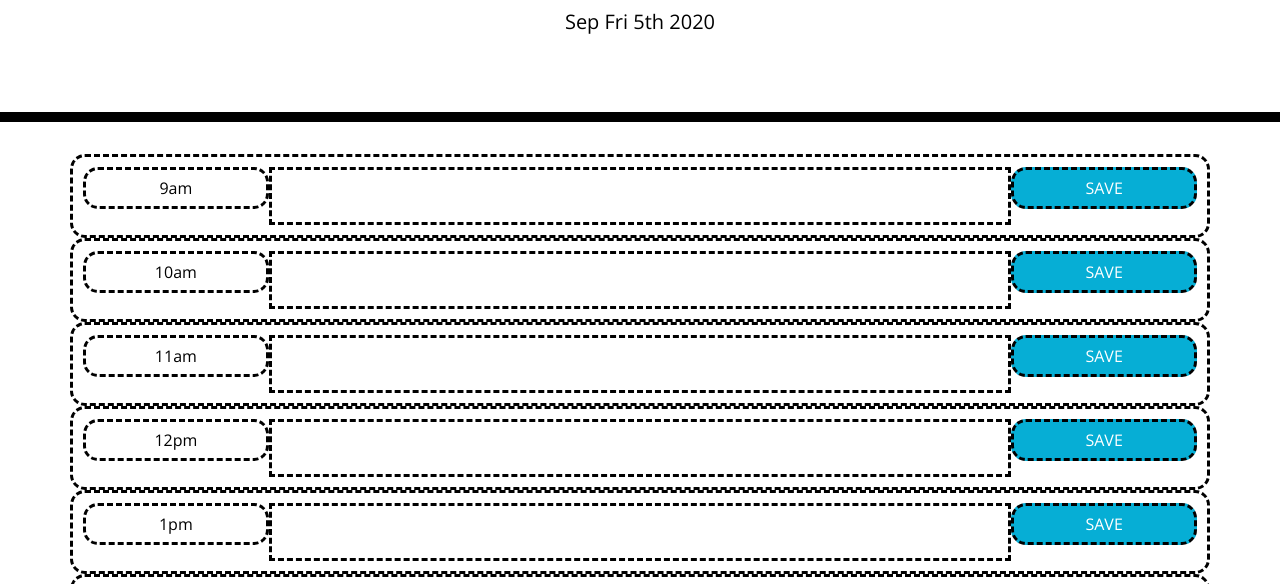
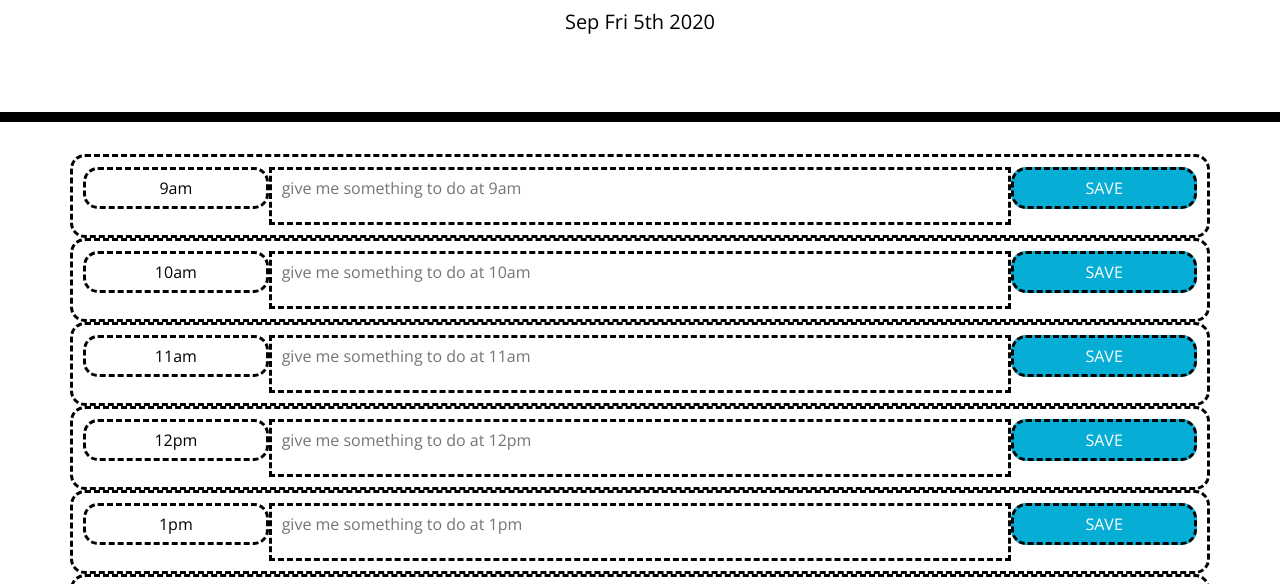
Before and after one commit to modern-sapien/work-day-scheduler, a plain HTML site: page index.html in a window 1280 px wide. Shown: the part 182-766 px from the top of the page. Drawn offline with nearby package versions, Linux system fonts and the light colour scheme.

Commit message:
I worked through targeting the textarea better using the .sibling functionality.

```diff
--- a/style.css
+++ b/style.css
@@ -28,7 +28,7 @@ textarea{
 .time-block{
   text-align: center;
   border-radius: 15px;
-  height: 100%;
+  height: 100;
 }
 
 .row {
--- a/work.js
+++ b/work.js
@@ -21,6 +21,7 @@ console.log(mainContainer)
         "5pm",
     ]
 
+
 currentDateText.text(moment().format('MMM ddd do YYYY'));
 
 // // GLOBAL FUNCTIONS
@@ -29,25 +30,37 @@ for (var i = 0; i < hourList.length; i++) {
     timeRow.addClass("row testing time-block");
     mainContainer.append(timeRow); // this has the timeBlock row showing up
 
-    var timeContainer = $("<div>" + "</div>");
+    var timeContainer = $("<div>");
     timeContainer.addClass("time-block testing col-2 hour");
     timeContainer.text(hourList[i]);
     timeRow.append(timeContainer);
 
     // FORM CONTAINER that holds text entry & submission
-    var formContainer = $("<textarea>" + "</textarea>");
+    var formContainer = $("<textarea>");
     formContainer.addClass("text-area testing col-8");
-    formContainer.attr("data-text", hourList[i]);
+    formContainer.attr("placeholder", "give me something to do at " + hourList[i]);
+    formContainer.attr("dataType", hourList[i]);
     timeRow.append(formContainer);
 
-    var formSave = $("<button>" + "</button>");
+    var formSave = $("<div>" + "SAVE" + "</div>");
     formSave.addClass("text-area saveBtn time-block testing col-2");
-    formSave.attr("data-save", hourList[i]);
-    formSave.text("SAVE");
+    formSave.attr("dataType", hourList[i]);
     timeRow.append(formSave);
-} // for loop
+
+    formSave.on("click", function()  {
+        if ($(this).dataType == formContainer.dataType) {
+        console.log($(this).siblings("div").text());
+        console.log($(this).siblings("textarea").val());
+
+    }});
+
+    };
+
+}); // for loop
+
+//on click event for each save button
 
 
 
 
-});         // end document read
+         // end document read
```
Also changed, not shown: 1 other file.
